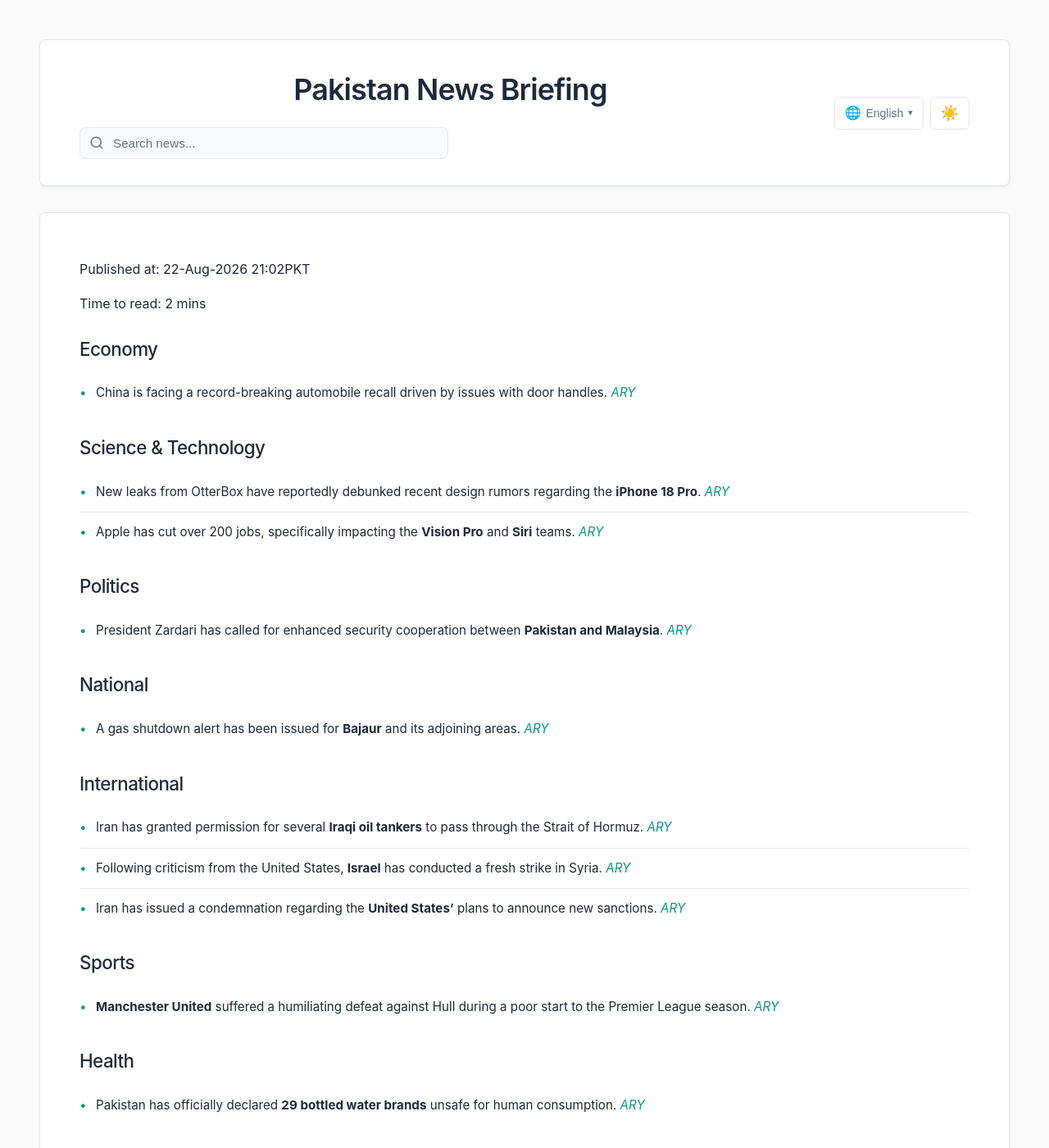
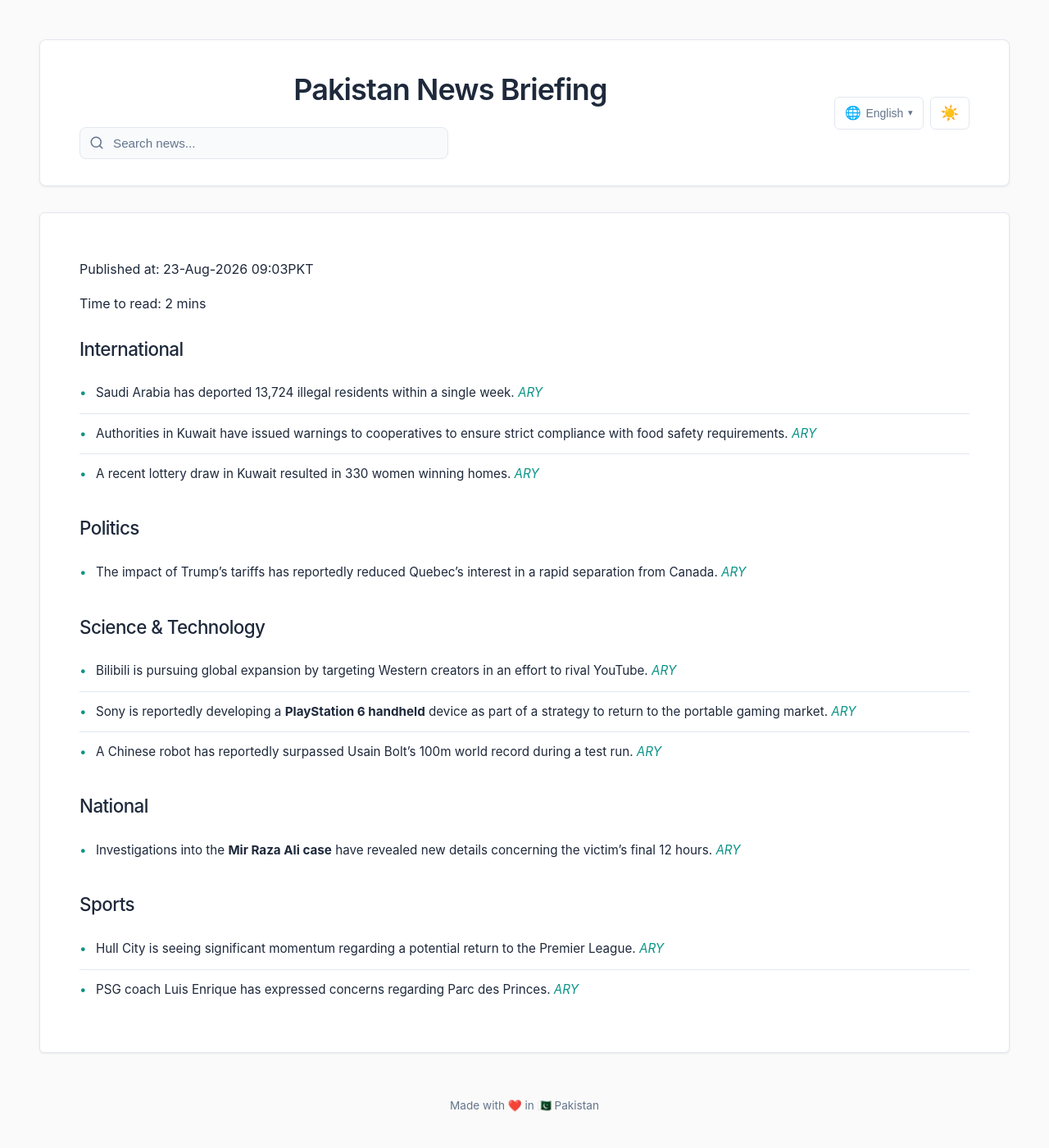
Before and after one commit to zsubzwary/news, a Jekyll site: the page built from en/index.md, in a window 1280 px wide and 1400 px high. Shown: the whole window at 82% size. Built offline with Jekyll 4.4.1, drawn with Linux system fonts in a browser that asks for light colours; some web fonts are replaced; comment, search, counter and statistics services are not loaded.

Commit message:
DateTime; 2026-08-23T04:03:06.375Z

```diff
--- a/en/index.md
+++ b/en/index.md
@@ -4,30 +4,26 @@ title: Pakistan News Briefing
 lang: en
 ---
 
-Published at: 22-Aug-2026 21:02PKT
+Published at: 23-Aug-2026 09:03PKT
 
 Time to read: 2 mins
 
-### Economy
-- China is facing a record-breaking automobile recall driven by issues with door handles. *[ARY](https://arynews.tv/door-handles-behind-chinas-record-auto-recall)*
+### International
+- Saudi Arabia has deported 13,724 illegal residents within a single week. *[ARY](https://arynews.tv/saudi-arabia-deports-13724-illegal-residents-in-a-week)*
+- Authorities in Kuwait have issued warnings to cooperatives to ensure strict compliance with food safety requirements. *[ARY](https://arynews.tv/kuwait-warns-cooperatives-to-comply-with-food-safety-requirements)*
+- A recent lottery draw in Kuwait resulted in 330 women winning homes. *[ARY](https://arynews.tv/330-women-win-homes-in-kuwait-lottery-draw)*
+
+### Politics
+- The impact of Trump's tariffs has reportedly reduced Quebec's interest in a rapid separation from Canada. *[ARY](https://arynews.tv/hit-by-trump-tariffs-quebec-loses-appetite-for-quick-separation-from-canada)*
 
 ### Science & Technology
-- New leaks from OtterBox have reportedly debunked recent design rumors regarding the **iPhone 18 Pro**. *[ARY](https://arynews.tv/iphone-18-pro-design-rumors-debunked-by-new-otterbox-case-leak)*
-- Apple has cut over 200 jobs, specifically impacting the **Vision Pro** and **Siri** teams. *[ARY](https://arynews.tv/apple-cuts-over-200-jobs-from-vision-pro-and-siri-teams)*
-
-### Politics
-- President Zardari has called for enhanced security cooperation between **Pakistan and Malaysia**. *[ARY](https://arynews.tv/president-zardari-calls-for-stronger-pakistan-malaysia-cooperation-in-security)*
+- Bilibili is pursuing global expansion by targeting Western creators in an effort to rival YouTube. *[ARY](https://arynews.tv/bilibili-global-expansion-targets-creators-to-rival-youtube)*
+- Sony is reportedly developing a **PlayStation 6 handheld** device as part of a strategy to return to the portable gaming market. *[ARY](https://arynews.tv/playstation-6-handheld-in-works)*
+- A Chinese robot has reportedly surpassed Usain Bolt's 100m world record during a test run. *[ARY](https://arynews.tv/chinese-robot-beats-usain-bolts-100m-world-record-in-test-run)*
 
 ### National
-- A gas shutdown alert has been issued for **Bajaur** and its adjoining areas. *[ARY](https://arynews.tv/gas-shutdown-alert-issued-for-bajaur-and-adjoining-areas)*
-
-### International
-- Iran has granted permission for several **Iraqi oil tankers** to pass through the Strait of Hormuz. *[ARY](https://arynews.tv/iran-grants-permission-for-a-number-of-iraqi-oil-tankers-to-pass-through-hormuz)*
-- Following criticism from the United States, **Israel** has conducted a fresh strike in Syria. *[ARY](https://arynews.tv/israel-conducts-fresh-strike-in-syria-after-us-criticism)*
-- Iran has issued a condemnation regarding the **United States'** plans to announce new sanctions. *[ARY](https://arynews.tv/iran-condemns-us-plans-to-announce-new-sanctions)*
+- Investigations into the **Mir Raza Ali case** have revealed new details concerning the victim's final 12 hours. *[ARY](https://arynews.tv/mir-ali-raza-case-investigation-reveals-how-mir-raza-spent-his-final-12-hours)*
 
 ### Sports
-- **Manchester United** suffered a humiliating defeat against Hull during a poor start to the Premier League season. *[ARY](https://arynews.tv/man-utd-humiliated-by-hull-in-dismal-start-to-premier-league-season)*
-
-### Health
-- Pakistan has officially declared **29 bottled water brands** unsafe for human consumption. *[ARY](https://arynews.tv/pakistan-declares-29-bottled-water-brands-unsafe-for-human-consumption)*
+- Hull City is seeing significant momentum regarding a potential return to the Premier League. *[ARY](https://arynews.tv/hull-city-in-dreamland-on-premier-league-return)*
+- PSG coach Luis Enrique has expressed concerns regarding Parc des Princes. *[ARY](https://arynews.tv/psg-coach-luis-enrique-worried-about-parc-des-princes)*
```
